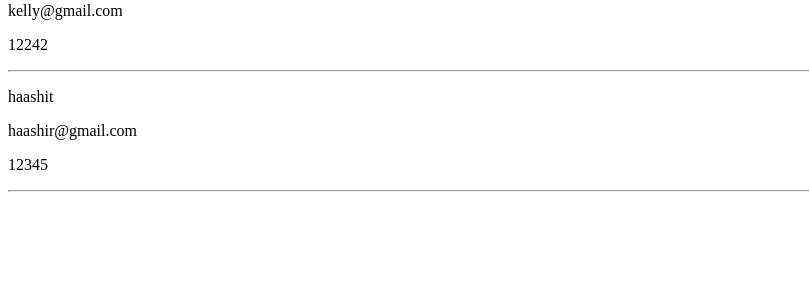
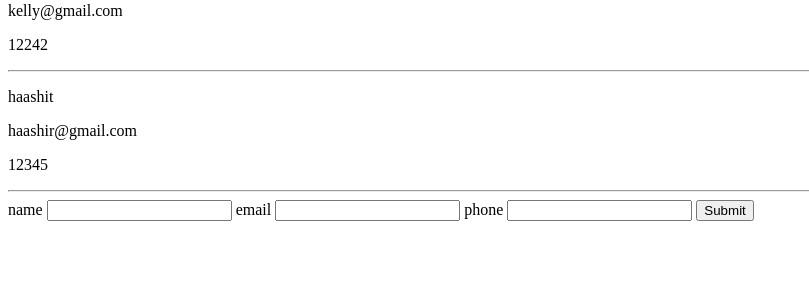
Before and after one commit to Haashir-Shakeel/contact_api-django, a Django app: page / in a window 1280 px wide. Shown: the part 168-468 px from the top of the page, without its empty margins (0-809 px from the left). Run offline with Django 3.2, Linux system fonts and the light colour scheme; data comes from the database, SQL or seed files in the repository; both versions use the stored data as it was after the commit.

Commit message:
post data

```diff
--- a/api/urls.py
+++ b/api/urls.py
@@ -2,4 +2,5 @@ from django.urls import path
 from . import views
 urlpatterns = [
     path('', views.allcontact, name="allcontact"),
-]
+    path('formsubmit',views.formsubmit,name="formsubmit")
+    ]
--- a/api/views.py
+++ b/api/views.py
@@ -1,5 +1,6 @@
 from django.shortcuts import render
 from .models import Contact
+from django.http import HttpResponseRedirect
 # Create your views here.
 
 def allcontact(request):
@@ -8,3 +9,14 @@ def allcontact(request):
         'contacts': contact
     }
     return render(request, 'index.html', context)
+
+
+def formsubmit(request):
+    # if request.method == 'POST':
+    name = request.POST['name']
+    email = request.POST['email']
+    phone = request.POST['phone']
+
+    newcontact = Contact.objects.create(name=name,email=email,phone=phone)
+    newcontact.save()
+    return HttpResponseRedirect('/')
--- a/templates/index.html
+++ b/templates/index.html
@@ -23,6 +23,17 @@
     {% endif %}
 
        </div>
-    </div>
+    <form id="post-form" method="POST" action="{% url 'formsubmit' %}">
+    {% csrf_token %}
+    <label>name</label>
+    <input type="text" name="name" id="name"/>
+    <label>email</label>
+    <input type="email" name="email" id="email"/>
+    <label>phone</label>
+    <input type="tel" id="phone" name="phone" required/>
+    <button>Submit</button>
+
+    </form>
+
 </body>
 </html>
```
Also changed, not shown: db.sqlite3.
